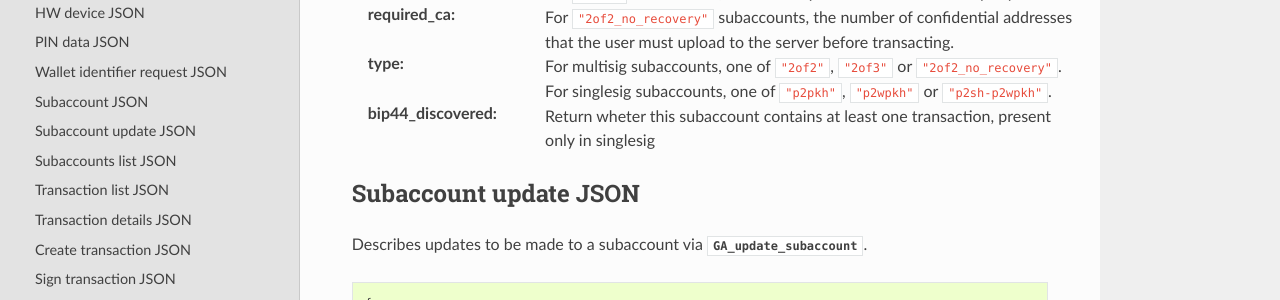
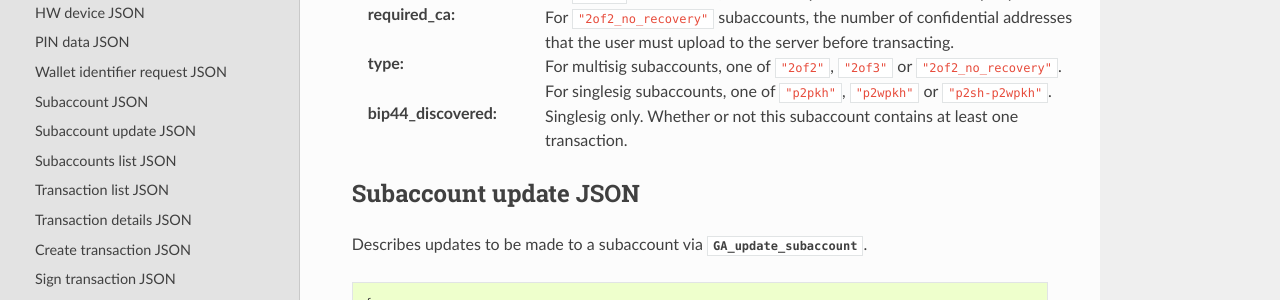
Before and after one commit to Blockstream/gdk, a Sphinx documentation site: the page built from docs/source/gdk-json.rst, in a window 1280 px wide and 900 px high, scrolled down 3680 px. Shown: the part 151-451 px from the top of the window. Built offline with Sphinx 7.4.7 and the Read the Docs theme 2.0.0, drawn with Linux system fonts in a browser that asks for light colours; pages that are not in the unit, such as notebooks, are missing from menus.

Commit message:
docs: fix typo and improve consistency

```diff
--- a/docs/source/gdk-json.rst
+++ b/docs/source/gdk-json.rst
@@ -214,7 +214,7 @@ as the array elements of `GA_get_subaccounts`.
     that the user must upload to the server before transacting.
 :type: For multisig subaccounts, one of ``"2of2"``, ``"2of3"`` or ``"2of2_no_recovery"``.
     For singlesig subaccounts, one of ``"p2pkh"``, ``"p2wpkh"`` or ``"p2sh-p2wpkh"``.
-:bip44_discovered: Return wheter this subaccount contains at least one transaction, present only in singlesig
+:bip44_discovered: Singlesig only. Whether or not this subaccount contains at least one transaction.
 
 .. _subaccount-update:
 
```
